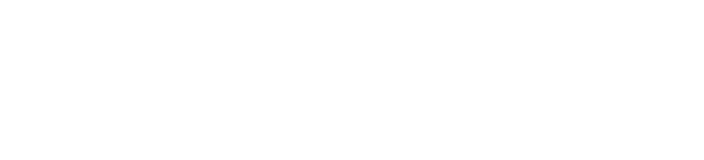
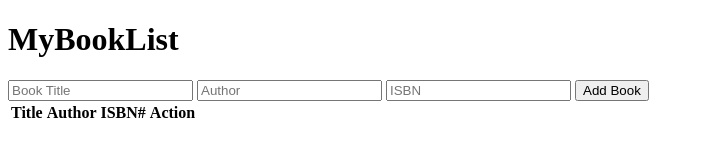
Before and after one commit to acciojob/book-list-sudhipkumar, a website: page main.html in a window 1280 px wide. Shown: the whole page, without its empty margins (0-704 px from the left). Drawn offline with Linux system fonts and the light colour scheme.

Commit message:
created a submission

```diff
--- a/main.html
+++ b/main.html
@@ -8,6 +8,28 @@
 
 <body>
 	<!-- the entire body must be written by student -->
+	<div class="container">
+        <h1>MyBookList</h1>
+        <div class="form-group">
+            <input type="text" id="title" placeholder="Book Title">
+            <input type="text" id="author" placeholder="Author">
+            <input type="text" id="isbn" placeholder="ISBN">
+            <button id="submit">Add Book</button>
+        </div>
+        <table class="table table-striped">
+            <thead>
+                <tr>
+                    <th>Title</th>
+                    <th>Author</th>
+                    <th>ISBN#</th>
+                    <th>Action</th>
+                </tr>
+            </thead>
+            <tbody id="book-list">
+                <!-- Book entries will be added here dynamically -->
+            </tbody>
+        </table>
+    </div>
     <script type="text/javascript" src="./script.js">
 </script>
 
```
